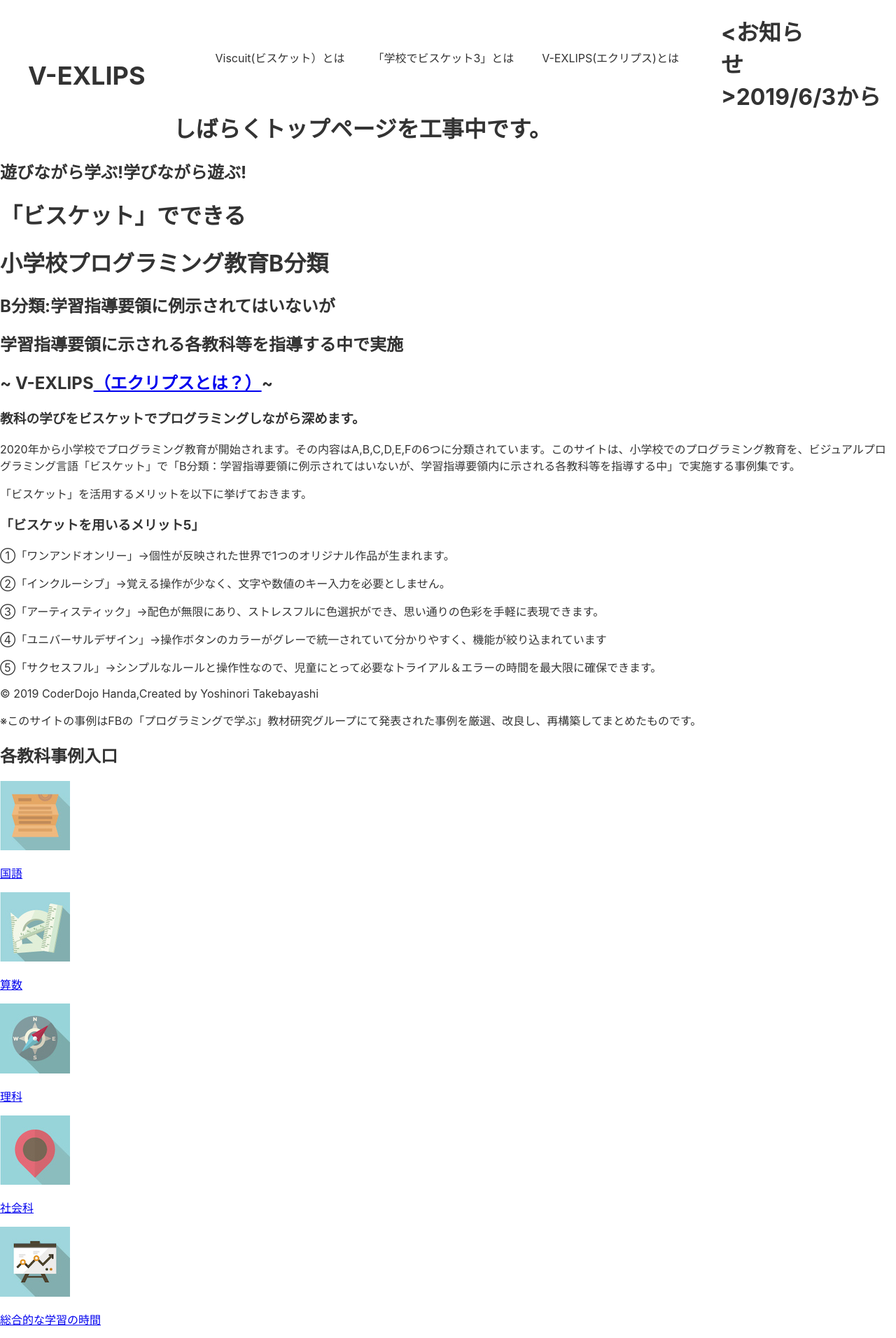
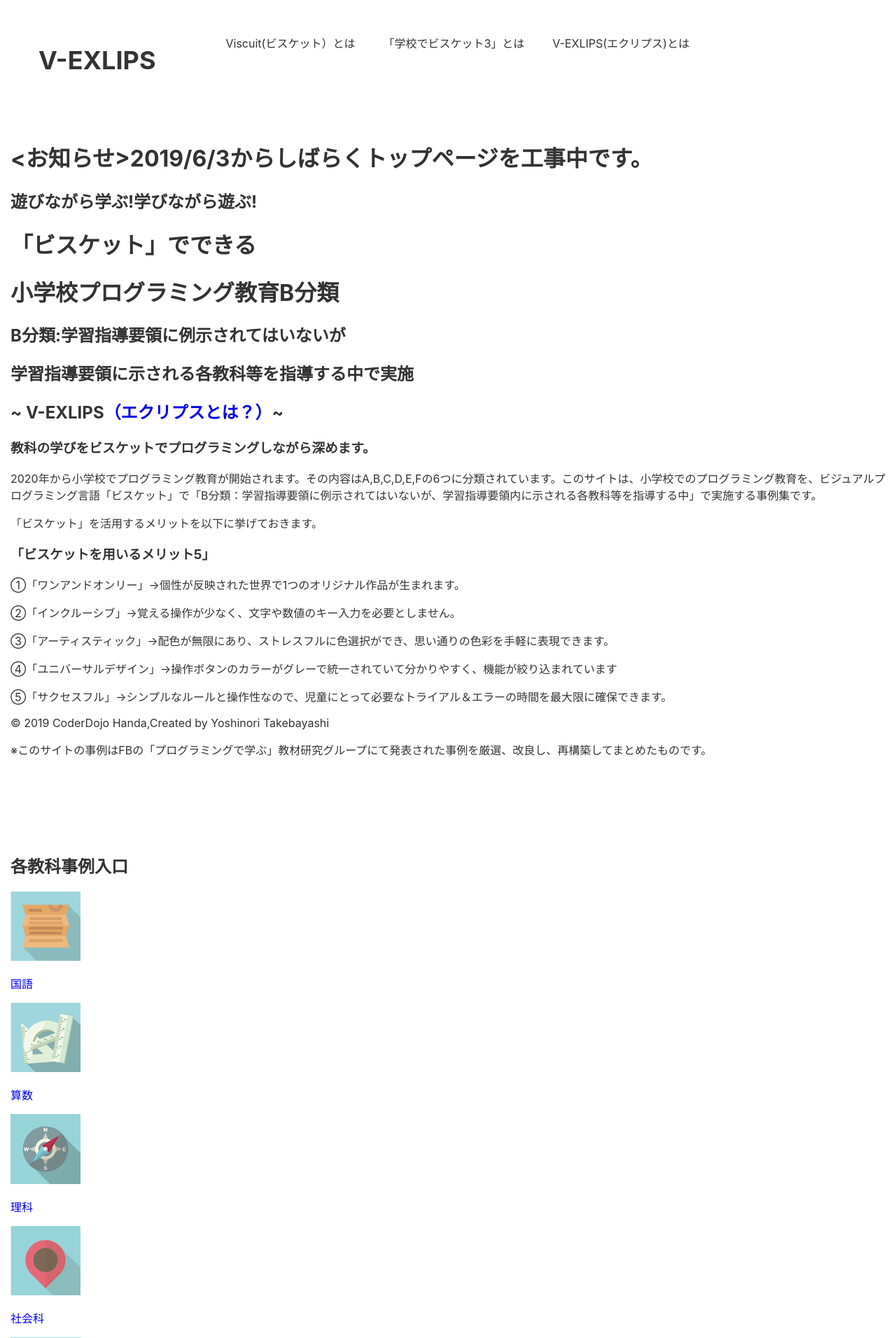
Before and after one commit to TKBY/Learning-by-Viscuit.github.io, a PHP site: page / in a window 1280 px wide. Shown: the top 1912 px of the page at 70% size. Run offline with PHP 8.4, Linux system fonts and the light colour scheme; some libraries are stand-ins or nearby versions.

Commit message:
Update stylesheet.css

```diff
--- a/stylesheet.css
+++ b/stylesheet.css
@@ -5,6 +5,18 @@ margin:0px auto;
 font-family: -apple-system, BlinkMacSystemFont, "Helvetica Neue", YuGothic, "ヒラギノ角ゴ ProN W3", Hiragino Kaku Gothic ProN, Arial, "メイリオ", Meiryo, sans-serif;
 color:#333333;
 }
+a{
+  text-decoration:none;
+  }
+
+.container{
+  width:1170;
+  padding:0 15px;
+  margin:0 auto;
+  }
+.top-wrapper{
+  padding:180px 0 100px 0;
+ }
 
 li{
   list-style:none;
```
